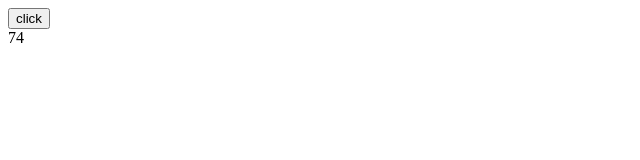
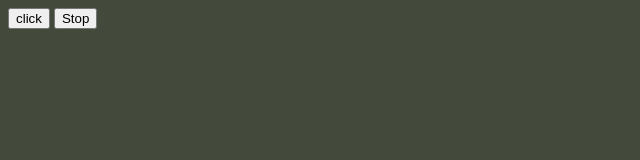
Before and after one commit to Kapel2810/hw1, a plain HTML site: page index.html in a window 1280 px wide. Both pictures are taken after a click on the button "click". Shown: the whole page, without its empty margins (0-640 px from the left). Drawn offline with Linux system fonts and the light colour scheme.

Commit message:
ex 10 done

```diff
--- a/app.js
+++ b/app.js
@@ -136,11 +136,29 @@
 
 //------ex9------
 
-divElement = document.getElementById('div-el')
-const  TIME_IN_SECONDS =1
+// divElement = document.getElementById('div-el')
+// const  TIME_IN_SECONDS =1
 
-const changeRandomNumber = () => {
-    setInterval(() => {
-        divElement.innerHTML = Math.floor(Math.random() * (100-1) +1 )
-    }, TIME_IN_SECONDS *1000);
+// const changeRandomNumber = () => {
+//     setInterval(() => {
+//         divElement.innerHTML = Math.floor(Math.random() * (100-1) +1 )
+//     }, TIME_IN_SECONDS *1000);
+// }
+
+//-----ex10 ----
+
+let bodyElement = document.getElementById('body-box')
+const TIME_IN_SECONDS = 3
+
+let interval = 0
+
+const getRandomColor = () => {
+  interval = setInterval(() => {
+    let some_color = '#' + Math.floor(Math.random() * 16777215).toString(16)
+        bodyElement.style.backgroundColor = some_color
+    }, TIME_IN_SECONDS * 1);
 }
+
+const stopInterval = () => {
+    clearInterval(interval)
+}
--- a/index.html
+++ b/index.html
@@ -50,9 +50,14 @@
     <button onclick="getRandomPageColorFromArray()">click</button> -->
 
  <!-- -- ex 9--- -->
-  <button onclick="changeRandomNumber()">click</button>
+  <!-- <button onclick="changeRandomNumber()">click</button>
   <br>
-  <div id="div-el"></div>
+  <div id="div-el"></div> -->
+
+  <!--  ---- ex 10 --- -->
+
+  <button onclick="getRandomColor()">click</button>
+  <button onclick="stopInterval()">Stop</button>
 
 
   <script src="app.js"></script>
```
